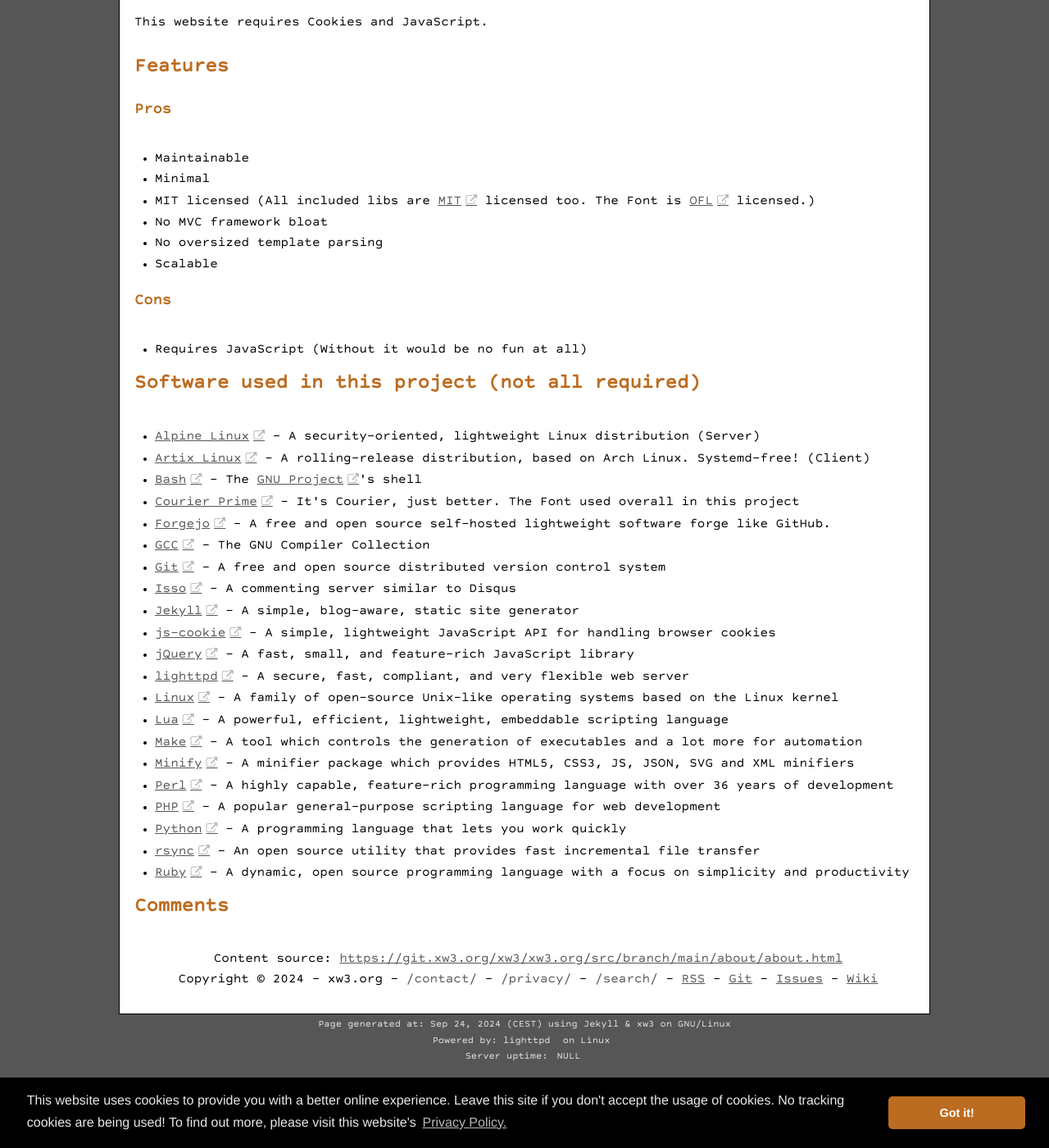
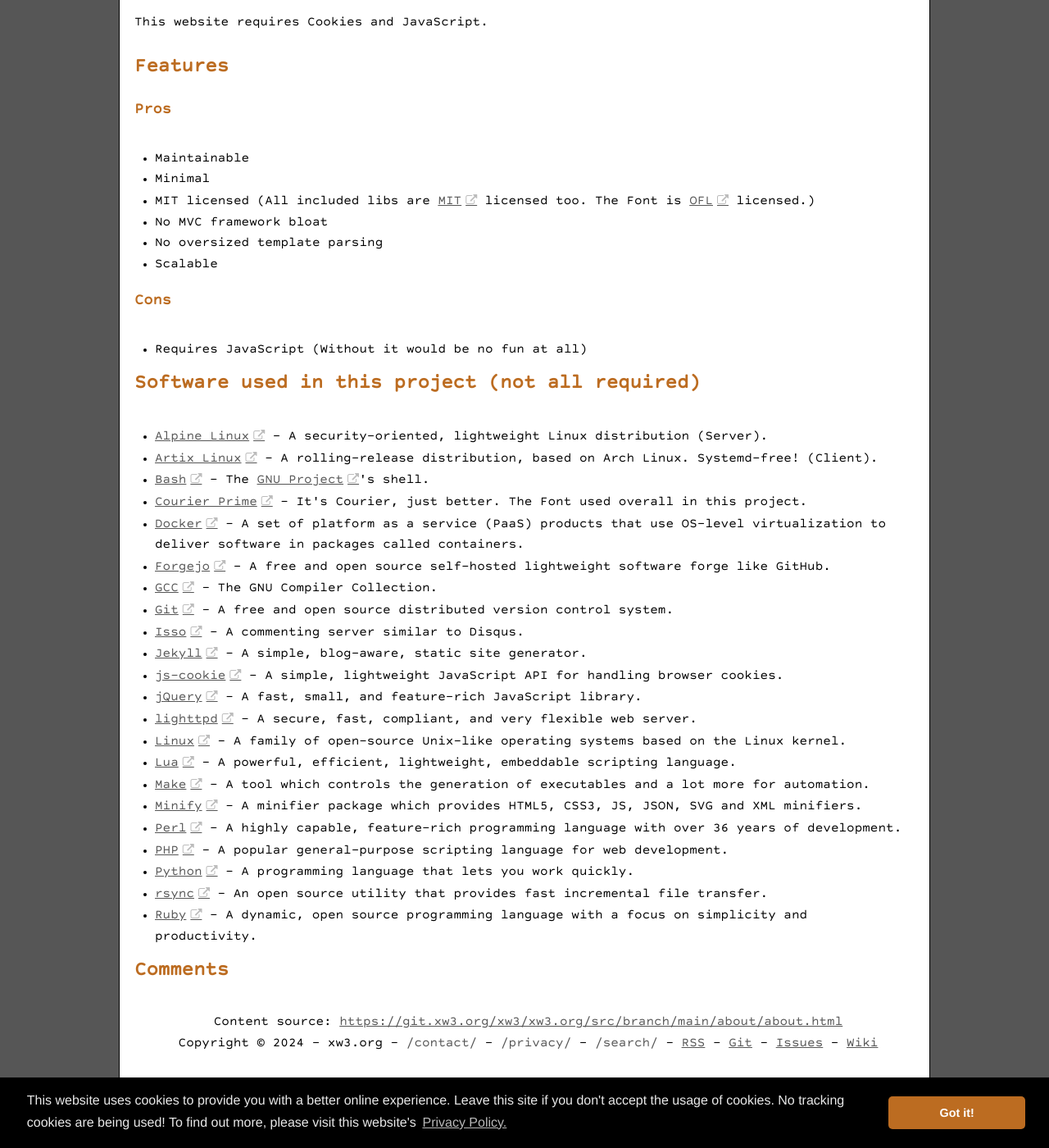
Before and after one commit to hanez/xw3, a Jekyll site: the page built from about/about.html, in a window 1280 px wide and 1400 px high, scrolled down 857 px. Shown: the whole window at 82% size. Built offline with Jekyll 4.4.1, drawn with Linux system fonts in a browser that asks for light colours; comment, search, counter and statistics services are not loaded.

Commit message:
Added Docker to about page and some typo fixes.

```diff
--- a/about/about.html
+++ b/about/about.html
@@ -45,25 +45,26 @@
 <h2>Software used in this project (not all required)</h2>
 
 <p><ul>
-  <li><a href="https://alpinelinux.org/" class="ext">Alpine Linux</a> - A security-oriented, lightweight Linux distribution (Server)</li>
-  <li><a href="https://artixlinux.org/" class="ext">Artix Linux</a> - A rolling-release distribution, based on Arch Linux. Systemd-free! (Client)</li>
-  <li><a href="https://www.gnu.org/software/bash/" class="ext">Bash</a> - The <a href="https://www.gnu.org/" class="ext">GNU Project</a>'s shell</li>
-  <li><a href="https://quoteunquoteapps.com/courierprime/" class="ext">Courier Prime</a> - It's Courier, just better. The Font used overall in this project</li>
+  <li><a href="https://alpinelinux.org/" class="ext">Alpine Linux</a> - A security-oriented, lightweight Linux distribution (Server).</li>
+  <li><a href="https://artixlinux.org/" class="ext">Artix Linux</a> - A rolling-release distribution, based on Arch Linux. Systemd-free! (Client).</li>
+  <li><a href="https://www.gnu.org/software/bash/" class="ext">Bash</a> - The <a href="https://www.gnu.org/" class="ext">GNU Project</a>'s shell.</li>
+  <li><a href="https://quoteunquoteapps.com/courierprime/" class="ext">Courier Prime</a> - It's Courier, just better. The Font used overall in this project.</li>
+  <li><a href="https://www.docker.com/" class="ext">Docker</a> - A set of platform as a service (PaaS) products that use OS-level virtualization to deliver software in packages called containers.</li>
   <li><a href="https://forgejo.org/" class="ext">Forgejo</a> - A free and open source self-hosted lightweight software forge like GitHub.</li>
-  <li><a href="https://gcc.gnu.org/" class="ext">GCC</a> - The GNU Compiler Collection</li>
-  <li><a href="https://git-scm.com/" class="ext">Git</a> - A free and open source distributed version control system</li>
-  <li><a href="https://isso-comments.de/" class="ext">Isso</a> - A commenting server similar to Disqus</li>
-  <li><a href="https://jekyllrb.com/" class="ext">Jekyll</a> - A simple, blog-aware, static site generator</li>
-  <li><a href="https://github.com/js-cookie/js-cookie" class="ext">js-cookie</a> - A simple, lightweight JavaScript API for handling browser cookies </li>
-  <li><a href="https://jquery.com/" class="ext">jQuery</a> - A fast, small, and feature-rich JavaScript library</li>
-  <li><a href="https://www.lighttpd.net/" class="ext">lighttpd</a> - A secure, fast, compliant, and very flexible web server</li>
-  <li><a href="https://kernel.org/" class="ext">Linux</a> - A family of open-source Unix-like operating systems based on the Linux kernel</li>
-  <li><a href="https://www.lua.org/" class="ext">Lua</a> - A powerful, efficient, lightweight, embeddable scripting language</li>
-  <li><a href="https://www.gnu.org/software/make/" class="ext">Make</a> - A tool which controls the generation of executables and a lot more for automation</li>
-  <li><a href="https://github.com/tdewolff/minify" class="ext">Minify</a> - A minifier package which provides HTML5, CSS3, JS, JSON, SVG and XML minifiers</li>
-  <li><a href="https://www.perl.org/" class="ext">Perl</a> - A highly capable, feature-rich programming language with over 36 years of development</li>
-  <li><a href="https://www.php.net/" class="ext">PHP</a> - A popular general-purpose scripting language for web development</li>
-  <li><a href="https://www.python.org/" class="ext">Python</a> - A programming language that lets you work quickly</li>
-  <li><a href="https://rsync.samba.org/" class="ext">rsync</a> - An open source utility that provides fast incremental file transfer</li>
-  <li><a href="https://www.ruby-lang.org/en/" class="ext">Ruby</a> - A dynamic, open source programming language with a focus on simplicity and productivity</li>
+  <li><a href="https://gcc.gnu.org/" class="ext">GCC</a> - The GNU Compiler Collection.</li>
+  <li><a href="https://git-scm.com/" class="ext">Git</a> - A free and open source distributed version control system.</li>
+  <li><a href="https://isso-comments.de/" class="ext">Isso</a> - A commenting server similar to Disqus.</li>
+  <li><a href="https://jekyllrb.com/" class="ext">Jekyll</a> - A simple, blog-aware, static site generator.</li>
+  <li><a href="https://github.com/js-cookie/js-cookie" class="ext">js-cookie</a> - A simple, lightweight JavaScript API for handling browser cookies.</li>
+  <li><a href="https://jquery.com/" class="ext">jQuery</a> - A fast, small, and feature-rich JavaScript library.</li>
+  <li><a href="https://www.lighttpd.net/" class="ext">lighttpd</a> - A secure, fast, compliant, and very flexible web server.</li>
+  <li><a href="https://kernel.org/" class="ext">Linux</a> - A family of open-source Unix-like operating systems based on the Linux kernel.</li>
+  <li><a href="https://www.lua.org/" class="ext">Lua</a> - A powerful, efficient, lightweight, embeddable scripting language.</li>
+  <li><a href="https://www.gnu.org/software/make/" class="ext">Make</a> - A tool which controls the generation of executables and a lot more for automation.</li>
+  <li><a href="https://github.com/tdewolff/minify" class="ext">Minify</a> - A minifier package which provides HTML5, CSS3, JS, JSON, SVG and XML minifiers.</li>
+  <li><a href="https://www.perl.org/" class="ext">Perl</a> - A highly capable, feature-rich programming language with over 36 years of development.</li>
+  <li><a href="https://www.php.net/" class="ext">PHP</a> - A popular general-purpose scripting language for web development.</li>
+  <li><a href="https://www.python.org/" class="ext">Python</a> - A programming language that lets you work quickly.</li>
+  <li><a href="https://rsync.samba.org/" class="ext">rsync</a> - An open source utility that provides fast incremental file transfer.</li>
+  <li><a href="https://www.ruby-lang.org/en/" class="ext">Ruby</a> - A dynamic, open source programming language with a focus on simplicity and productivity.</li>
 </ul></p>
```
